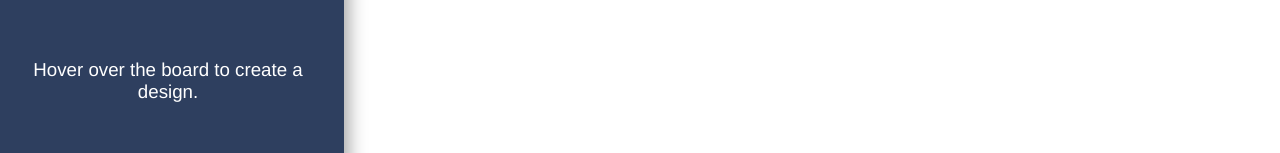
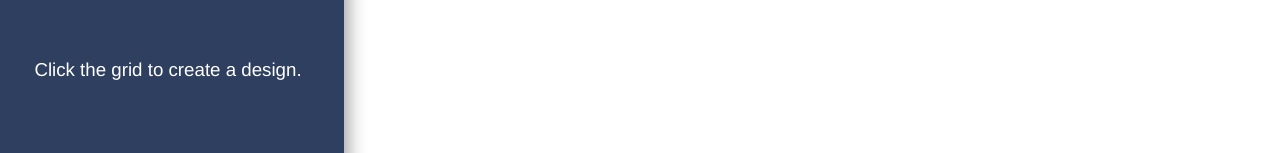
Before and after one commit to shannonj498/pixel-art-maker, a plain HTML site: page index.html in a window 1280 px wide. Shown: the part 437-590 px from the top of the page. Drawn offline with nearby package versions, Linux system fonts and the light colour scheme.

Commit message:
Update text

```diff
--- a/index.html
+++ b/index.html
@@ -29,7 +29,7 @@
       <input type="color" id="colorPicker" value="#05C2AE">
     </div>
     <div class="hover">
-      <h3>Hover over the board to create a design.</h3>
+      <h3>Click the grid to create a design.</h3>
     </div>
   </div>
     <!-- Grid Canvas -->
```
